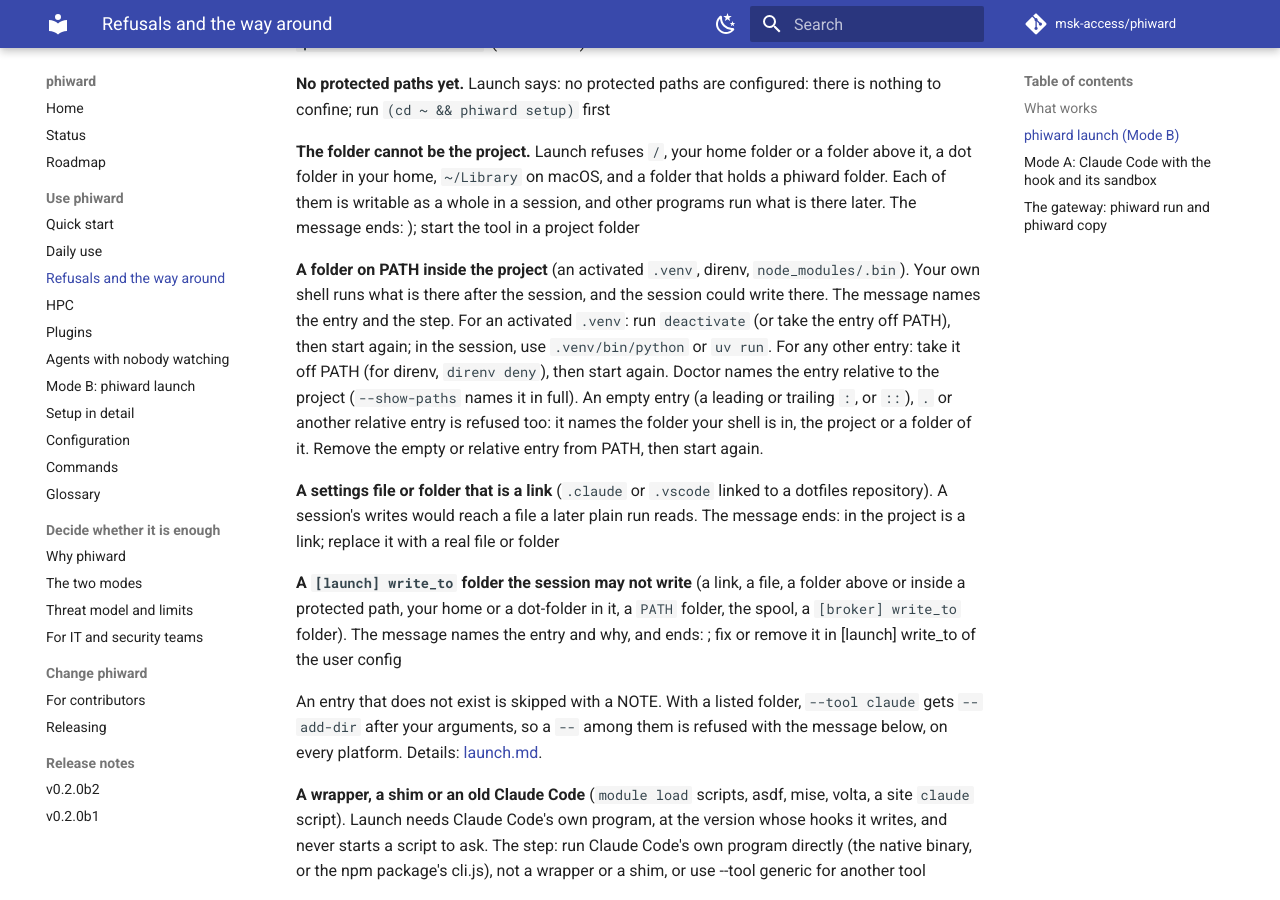
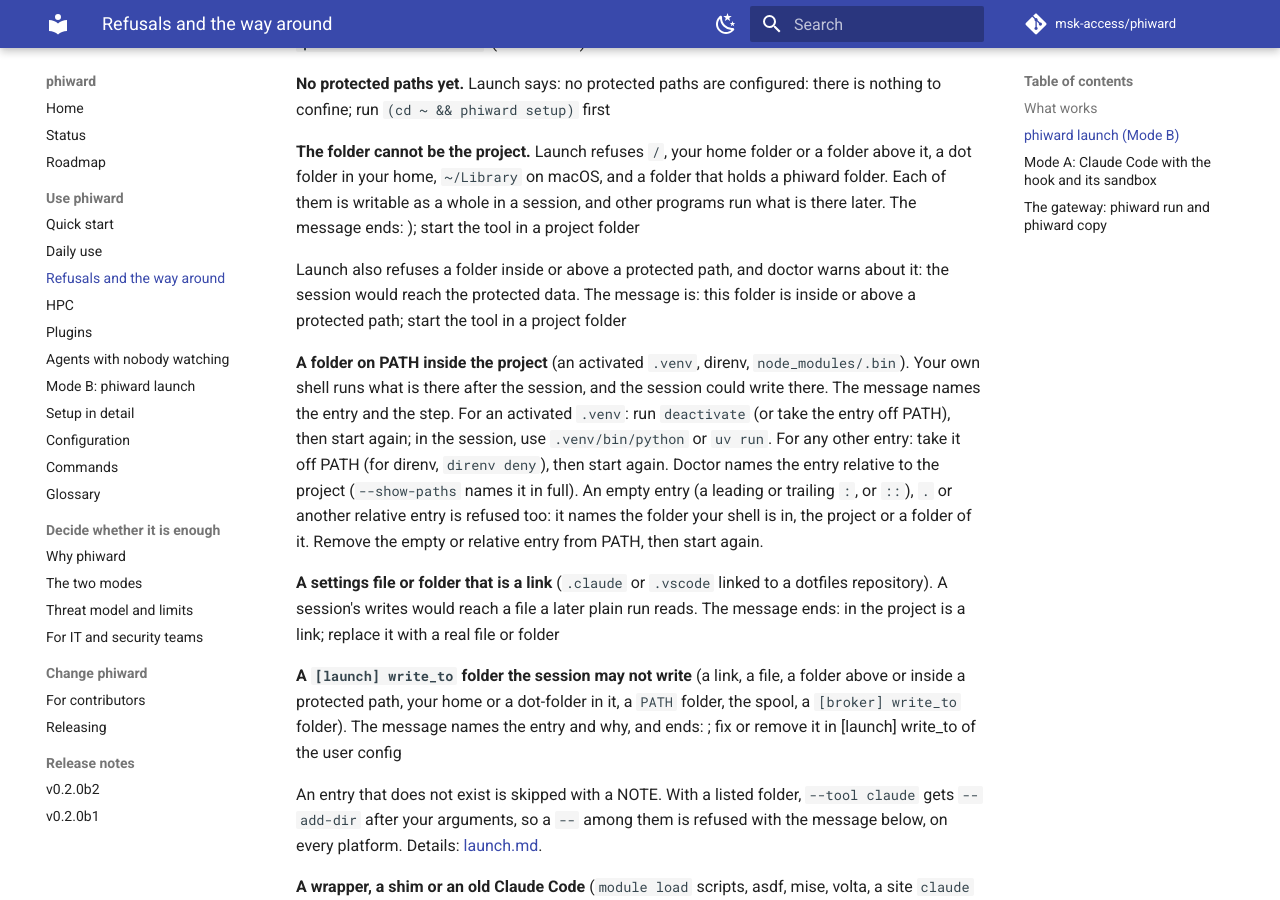
Before and after one commit to msk-access/phiward, an MkDocs documentation site: the page built from docs/refusals.md, in a window 1280 px wide and 900 px high, scrolled down 663 px. Built offline with MkDocs 1.6.1 and Material for MkDocs 9.7.7, drawn with Linux system fonts in a browser that asks for light colours; comment, search, counter and statistics services are not loaded; the version menu is left out.

Commit message:
docs(refusals): the folder inside or above a protected path

```diff
--- a/docs/refusals.md
+++ b/docs/refusals.md
@@ -26,6 +26,10 @@ no protected paths are configured: there is nothing to confine; run `(cd ~ && ph
 a dot folder in your home, `~/Library` on macOS, and a folder that holds a phiward folder. Each
 of them is writable as a whole in a session, and other programs run what is there later. The
 message ends: ); start the tool in a project folder
+
+Launch also refuses a folder inside or above a protected path, and doctor warns about it: the
+session would reach the protected data. The message is: this folder is inside or above a
+protected path; start the tool in a project folder
 
 **A folder on PATH inside the project** (an activated `.venv`, direnv, `node_modules/.bin`). Your
 own shell runs what is there after the session, and the session could write there. The message
```
Also changed, not shown: 1 other file.
